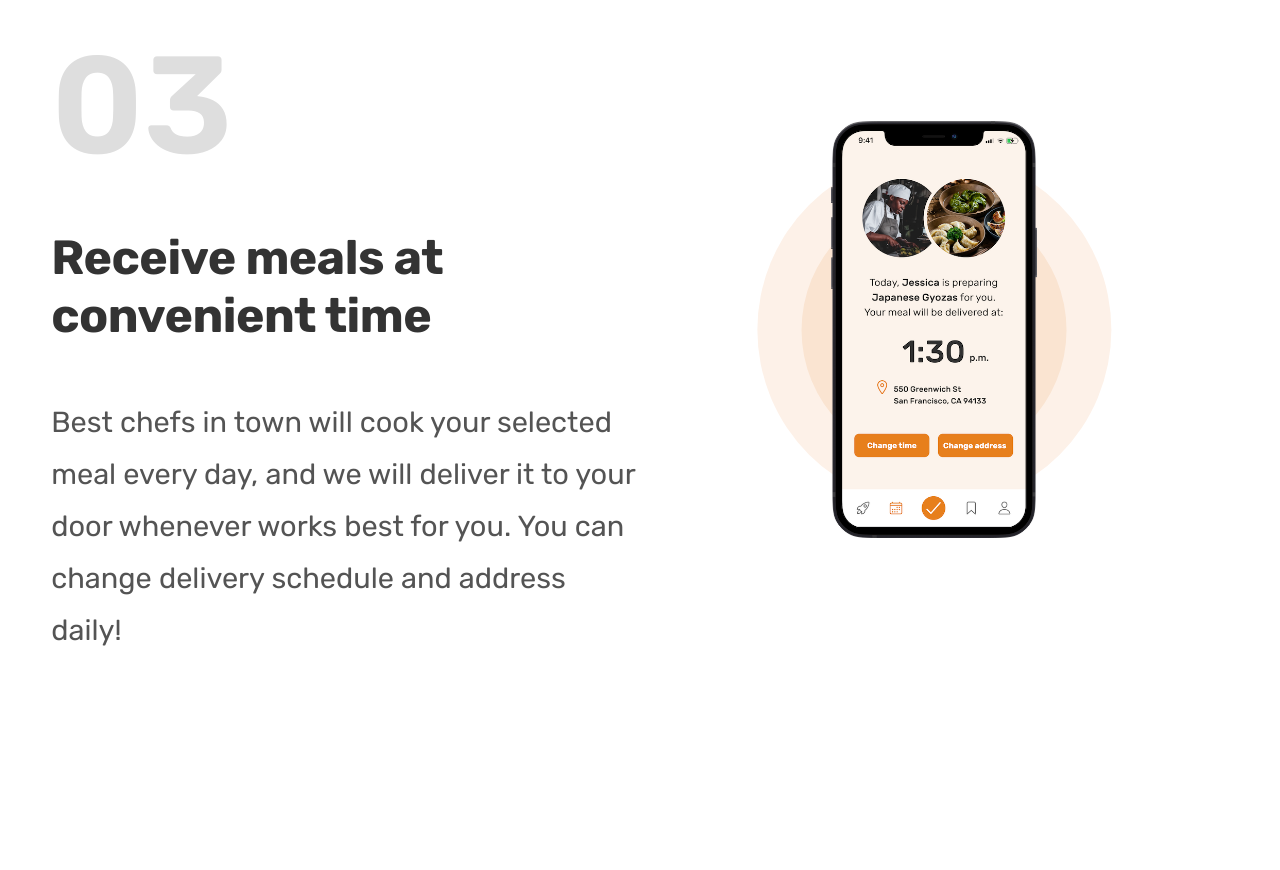
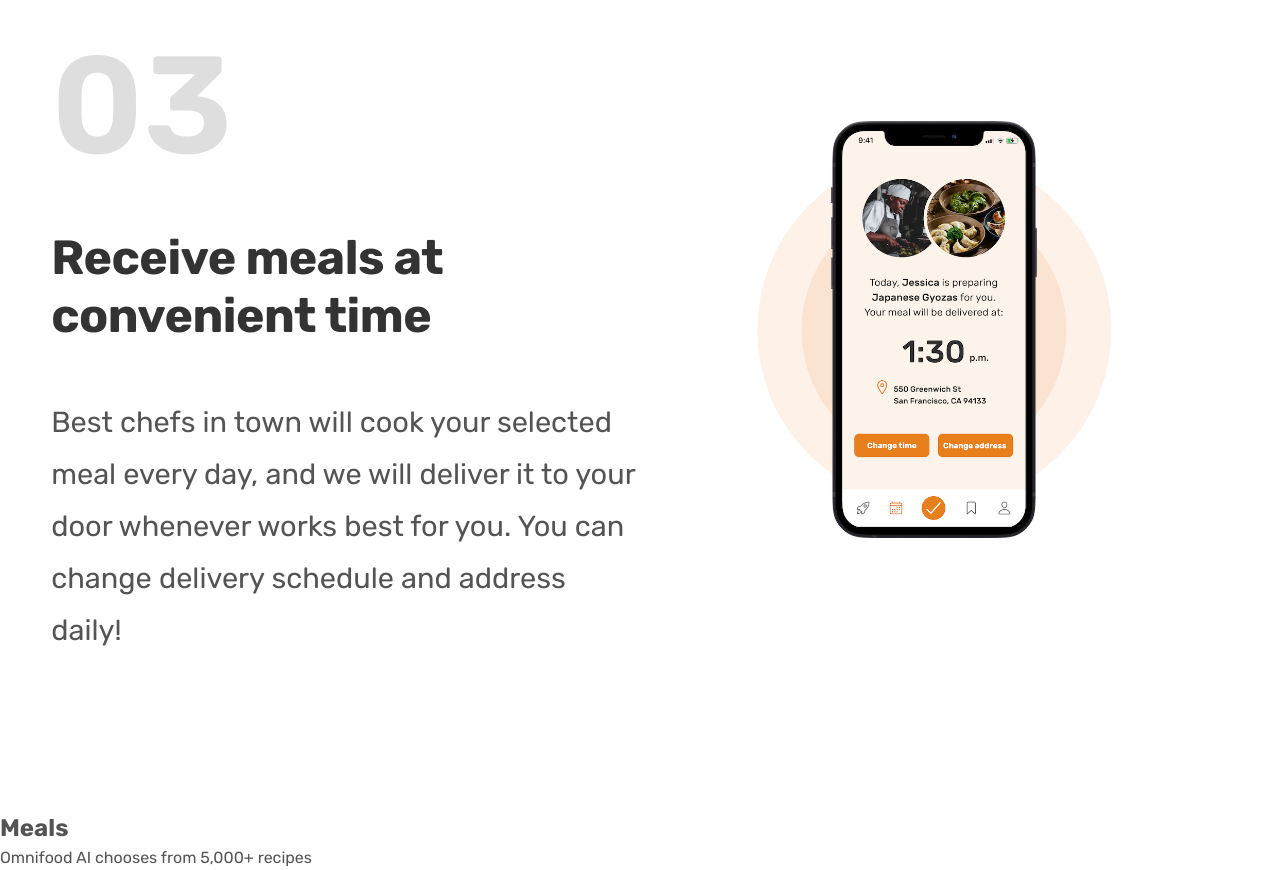
Before and after one commit to V-Carames/Omnifood, a website built with Vite: page index.html in a window 1280 px wide. Shown: the part 4080-4950 px from the top of the page. Before the commit the page ends 4890 px from the top, so only its background shows below. Built offline with nearby package versions, Linux system fonts and the light colour scheme.

Commit message:
Meals Section Created [HTML]

```diff
--- a/index.html
+++ b/index.html
@@ -236,6 +236,15 @@
           </div>
         </div>
       </section>
+
+      <section class="meals-section">
+        <div class="meals-section__container">
+          <h2 class="meals-section__heading">Meals</h2>
+          <p class="meals-section__subtitle">
+            Omnifood AI chooses from 5,000+ recipes
+          </p>
+        </div>
+      </section>
     </main>
   </body>
 </html>
```
